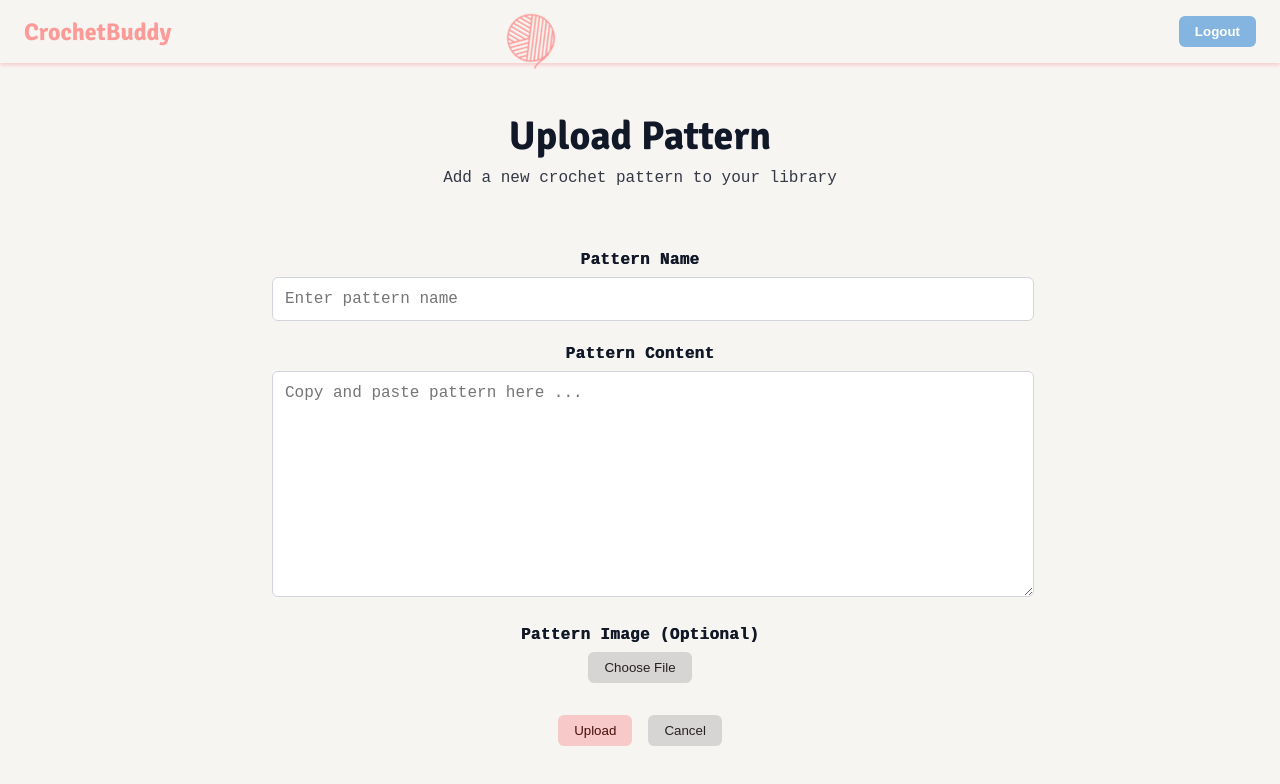
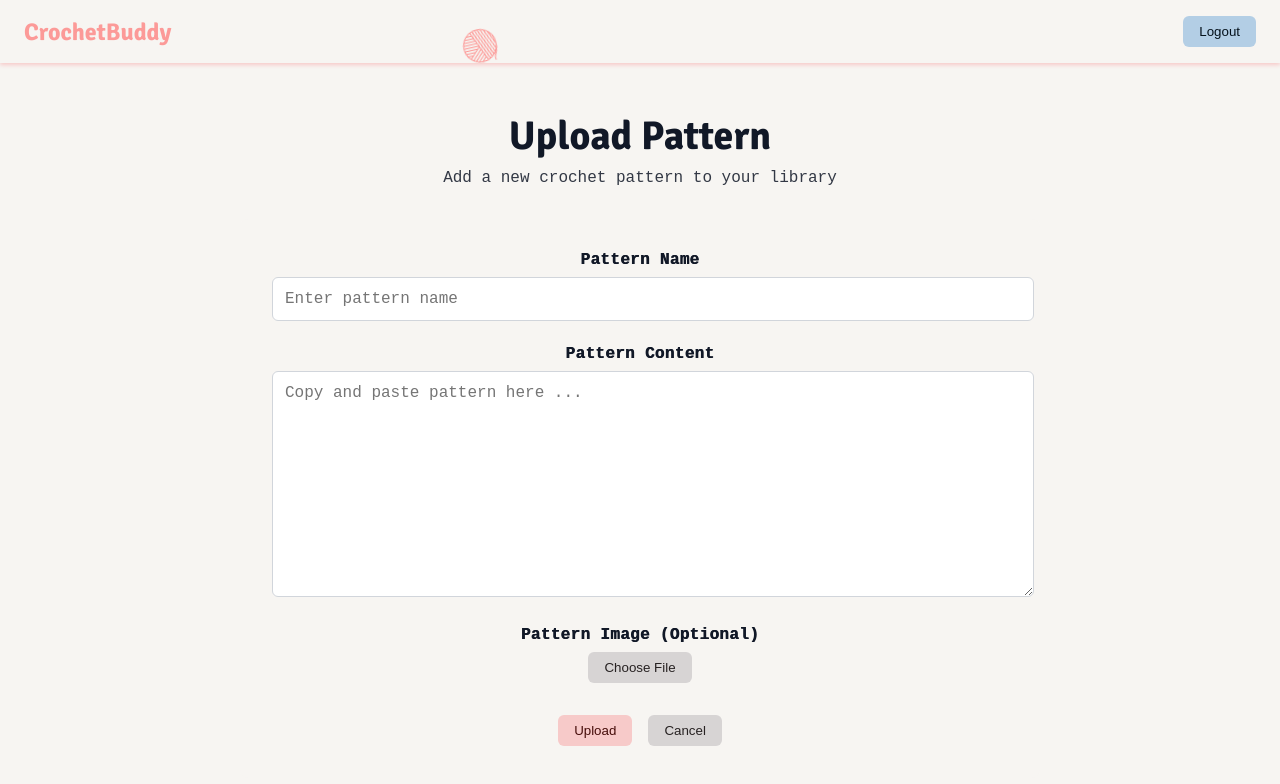
Before and after one commit to christinew7/61040-frontend, a Vue app: page /upload/1 in a window 1280 px wide. Shown: the top 784 px of the page. Built offline with nearby package versions, Linux system fonts and the light colour scheme; sample sign-in values are in the browser's storage; a web font is replaced by a local one.

Commit message:
updated button for navbar and added animation

```diff
--- a/src/components/NavBar.vue
+++ b/src/components/NavBar.vue
@@ -15,11 +15,15 @@
           </router-link>
         </div>
 
-        <div class="navbar-menu">
-          <button v-if="userId" @click="handleLogout" class="nav-button">
+        <section class="navbar-menu">
+          <PrimaryButton
+            v-if="userId"
+            @click="handleLogout"
+            variant="secondary"
+          >
             Logout
-          </button>
-        </div>
+          </PrimaryButton>
+        </section>
       </div>
       <svg viewBox="0 0 500 500" class="yarnball">
         <path :d="yarnballPath" fill="currentColor" />
@@ -32,6 +36,7 @@
 import { useRouter } from "vue-router";
 import { useUserStore } from "../stores/userStore";
 import { yarnballPath } from "../assets/yarnballPath.js";
+import PrimaryButton from "./PrimaryButton.vue";
 
 const props = defineProps({
   userId: {
@@ -97,6 +102,7 @@ header {
   display: flex;
   align-items: center;
   gap: 1.5rem;
+  z-index: 2;
 }
 
 .nav-link {
@@ -118,22 +124,6 @@ header {
   color: white;
 }
 
-.nav-button {
-  padding: 0.5rem 1rem;
-  background-color: var(--color-secondary-dark);
-  color: white;
-  border: none;
-  border-radius: 6px;
-  font-weight: 600;
-  cursor: pointer;
-  transition: background-color 0.2s ease;
-}
-
-.nav-button:hover {
-  background-color: var(--color-secondary);
-  color: var(--color-text-dark);
-}
-
 @media (max-width: 768px) {
   .navbar-container {
     flex-direction: column;
@@ -150,11 +140,12 @@ header {
 .yarnball {
   position: absolute;
   bottom: 0px;
-  left: -80px; /* start off-screen */
-  width: 50px; /* adjust as needed */
+  /* left -80 if width 50 */
+  left: -40px;
+  width: 35px;
   height: auto;
-  animation: rollAcross 12s linear infinite;
-  z-index: 1;
+  animation: rollAcross 14s linear infinite;
+  z-index: 0;
   color: var(--color-primary-dark);
 }
 
```
